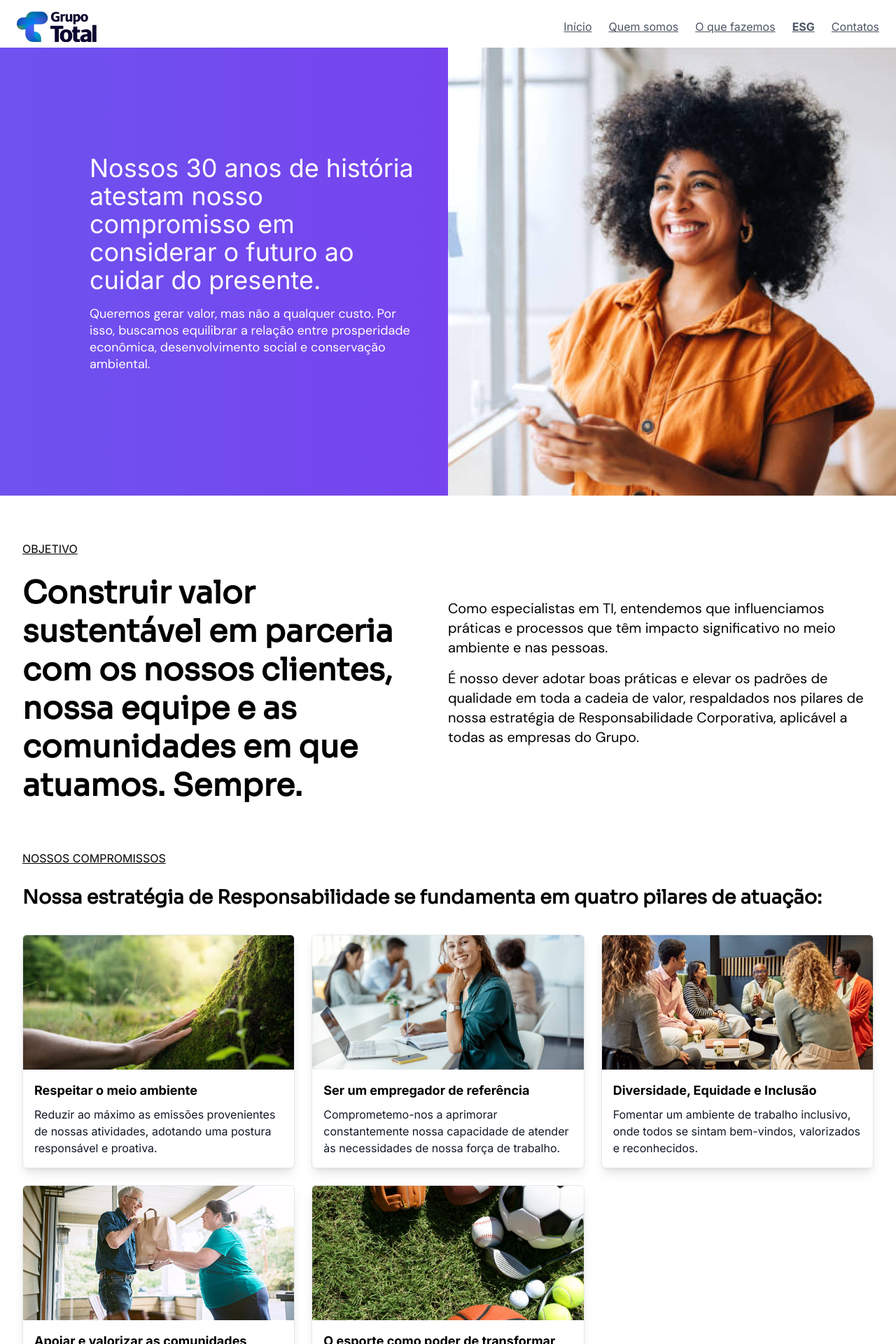
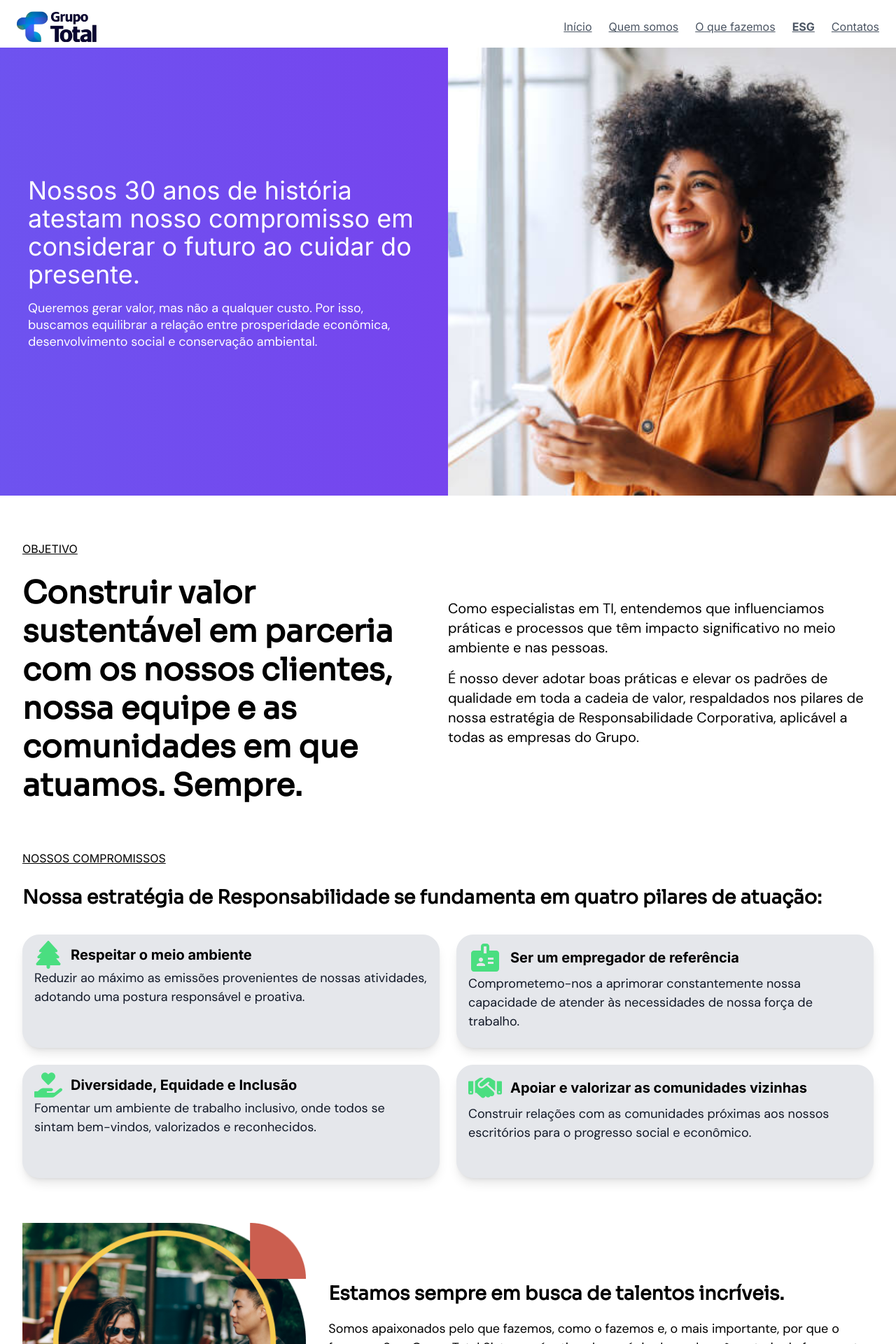
Before and after one commit to RafaelTaves/site_GrupoTotalSistemas, a Next.js app: page /ESG in a window 1280 px wide. Shown: the top 1920 px of the page at 70% size. Built offline with nearby package versions, Linux system fonts and the light colour scheme.

Commit message:
Novo esg + alterações banner

```diff
--- a/src/app/ESG/NossosCompromissos.js
+++ b/src/app/ESG/NossosCompromissos.js
@@ -1,33 +1,42 @@
 import React from 'react'
+import { FaTree, FaHandshake } from "react-icons/fa6";
+import { MdBadge } from "react-icons/md";
+import { FaHandHoldingHeart } from "react-icons/fa";
+// import { PiSoccerBallFill } from "react-icons/pi";
 
 export default function NossosCompromissos () {
 
   const cards = [
     {
     titulo: "Respeitar o meio ambiente",
+    icon: <FaTree className='text-green-400 h-10 w-auto'/>,
     paragrafo: "Reduzir ao máximo as emissões provenientes de nossas atividades, adotando uma postura responsável e proativa.",
     img: "./imagens/stockPhotoRespectEnviroment.jpg"
     },
     {
      titulo: "Ser um empregador de referência",
+     icon: <MdBadge className='text-green-400 h-12 w-auto'/>,
      paragrafo: "Comprometemo-nos a aprimorar constantemente nossa capacidade de atender às necessidades de nossa força de trabalho.",
      img: "./imagens/stockPhotoEmployer.jpg"
     },
     {
       titulo: "Diversidade, Equidade e Inclusão",
+      icon: <FaHandHoldingHeart className='text-green-400 h-10 w-auto'/>,
       paragrafo: "Fomentar um ambiente de trabalho inclusivo, onde todos se sintam bem-vindos, valorizados e reconhecidos.",
       img: "./imagens/stockPhotoInclusion.jpg"
      },
      {
       titulo: "Apoiar e valorizar as comunidades vizinhas",
+      icon: <FaHandshake className='text-green-400 h-12 w-auto'/>,
       paragrafo: "Construir relações com as comunidades próximas aos nossos escritórios para o progresso social e econômico.",
       img: "./imagens/stockPhotoHelpNeighboor.jpg"
      },
-     {
-      titulo: "O esporte como poder de transformar vidas, direcionar destinos e alterar narrativas.",
-      paragrafo: "Por essa razão, ao longo de mais de três décadas, temos sido um dos investidores em iniciativas que contribuem para o cenário esportivo nacional.",
-      img: "./imagens/stockPhotoSport.jpg"
-     }
+    //  {
+    //   titulo: "O esporte como poder de transformar vidas, direcionar destinos e alterar narrativas.",
+    //   icon: <PiSoccerBallFill className='text-green-400 h-28 w-auto'/>,
+    //   paragrafo: "Por essa razão, ao longo de mais de três décadas, temos sido um dos investidores em iniciativas que contribuem para o cenário esportivo nacional.",
+    //   img: "./imagens/stockPhotoSport.jpg"
+    //  }
   ]
 
   return(
@@ -37,16 +46,19 @@ export default function NossosCompromissos () {
           <h3 className="mb-6 underline subTitulo-cinza">NOSSOS COMPROMISSOS</h3>
           <h2 className="font-bold mb-8 h5Headline customPurple">Nossa estratégia de Responsabilidade se fundamenta em quatro pilares de atuação:</h2>
       </div>
-      <div className="grid grid-cols-1 sm:grid-cols-2 lg:grid-cols-3 gap-6">
+      <div className="grid grid-cols-1 sm:grid-cols-2 lg:grid-cols-2 gap-6">
         {cards.map((card) => (
-          <div key={card.id} className="bg-white rounded-md border shadow-lg overflow-hidden">
-            <img
+          <div key={card.id} className="bg-gray-200 rounded-3xl border shadow-lg overflow-hidden">
+            {/* <img
               src={card.img}
               className="w-full h-48 object-cover"
-            />
-            <div className="p-4">
-              <h3 className="text-lg font-bold mb-2 customPurple">{card.titulo}</h3>
-              <p className="text-gray-900">{card.paragrafo}</p>
+            /> */}
+            <div className="p-4 pt-2 h-40">
+              <div className='flex gap-x-3 '>
+                {card.icon}
+                <h3 className="text-xl font-bold customPurple self-center title">{card.titulo}</h3>
+              </div>
+              <p className="body1 text-gray-900">{card.paragrafo}</p>
             </div>
           </div>
         ))}
--- a/src/app/ESG/page.js
+++ b/src/app/ESG/page.js
@@ -12,6 +12,7 @@ export default function ESG () {
     <>
     <div id="NossosProdutos" className="App mx-auto max-w-screen-2xl">
         <Header esgBold="font-bold"/>
+    </div>
         <HomeBanner
         bg = "bg-light-green-I"
         textH1 = "text-white"
@@ -21,6 +22,7 @@ export default function ESG () {
         imagem = "./imagens/stockPhotoESG.jpg" // alterar imagem
         botao = {false}
         />
+    <div className="App mx-auto max-w-screen-2xl">
         <Objetivo />
         <NossosCompromissos />
         <TrabalheConosco />
--- a/src/app/GlobalComponents/Footer/index.js
+++ b/src/app/GlobalComponents/Footer/index.js
@@ -19,7 +19,6 @@ function Footer() {
                   <li className='mb-1'><Link href="/">Início</Link></li>
                   <li className='mb-1'><Link href="QuemSomos">Quem somos</Link></li>
                   <li className='mb-1'> <Link href="OQueFazemos">O que fazemos</Link></li>
-                  <li className='mb-1'><Link href="NossosProdutos">Nossos produtos</Link></li>
                   <li className='mb-1'><Link href="ESG">ESG</Link></li>
                   <li className='mb-1'><Link href="Contato">Contatos</Link></li>
                 </ul>
--- a/src/app/HomeComponents/HomeBanner.js
+++ b/src/app/HomeComponents/HomeBanner.js
@@ -2,13 +2,14 @@ import React from 'react';
 
 export default function HomeBanner(props) {
   return (
-    <div className="flex flex-col md:flex-row h-[80vh] w-full">
-      <div className={`md:w-[50vw] w-full  css-selector flex flex-col justify-center items-start text-white p-10 ps-32`}>
+    <div className="flex flex-col md:flex-row h-[80vh] w-full max-w-screen-3xl mx-auto">
+      <div className={`md:w-[50vw] w-full  css-selector flex flex-col justify-center items-start text-white p-10 2xl:ps-40 3xl:ps-64 HDxl:ps-72 2HDxl:ps-80 4HDxl:ps-96`}>
           <h1 className={`text-3xl md:text-4xl title mb-4 ${props.textH1}`}>{props.h1}</h1>
           <p className={`text-base body1 mb-6 ${props.textP}`}>
             {props.p}
           </p>
-        {props.botao === true ? <a href="#quemSomos">
+          {props.botao && (
+            <a href="#quemSomos">
               <button className={`mt-6 px-6 py-2 botao flex gap-2 ${props.textP} rounded-full shadow-lg`}>
                 <svg
                   xmlns="http://www.w3.org/2000/svg"
@@ -26,7 +27,8 @@ export default function HomeBanner(props) {
                 </svg>
                 Conheça mais
               </button>
-          </a> : ""}
+            </a>
+          )}
         </div>
 
       <div className="md:w-[50vw] w-full">
--- a/src/app/HomeComponents/NossosProdutos/index.js
+++ b/src/app/HomeComponents/NossosProdutos/index.js
@@ -11,7 +11,7 @@ function NossosProdutos() {
   return (
     <div id="NossosProdutos" className="bg-white pt-16 pb-0 p-8  max-w-7xl mx-auto">
       <div className="mx-auto px-4 sm:px-6 lg:px-0">
-        <h3 className="mb-6 underline subTitulo-cinza">NOSSOS PRODUTOS</h3>
+        <h3 className="mb-6 underline subTitulo-cinza">EMPRESAS</h3>
         <h2 className="h5Headline customPurple mb-4">Empresas do grupo</h2>
         <p className='body1'>O Grupo Total Sistemas cria tecnologias que ajudam as pessoas a expandir os negócios.</p>
         <div className="flex flex-wrap md:flex-nowrap justify-center items-center flex-col md:flex-row">
--- a/src/app/OQueFazemos/page.js
+++ b/src/app/OQueFazemos/page.js
@@ -14,6 +14,7 @@ const OQueFazemos = () => {
     <>
     <div id="OQueFazemos" className="App mx-auto max-w-screen-2xl">
         <Header oQueFazemosBold="font-bold"/>
+    </div>
         <HomeBanner
         bg = "bg-amber-400"
         textH1 = "text-white"
@@ -23,6 +24,7 @@ const OQueFazemos = () => {
         imagem = "./imagens/stockPhotoHandShake.jpg" // alterar imagem
         botao = {false}
         />
+    <div className="App mx-auto max-w-screen-2xl">
         <SolucoesPersonalizadas />
         <O_quefazemos titulo="Descubra como podemos elevar o seu negócio a novos patamares." />
         <ComoFazemos />
--- a/src/app/QuemSomos/page.js
+++ b/src/app/QuemSomos/page.js
@@ -12,6 +12,7 @@ export default function QuemSomos () {
     <>
     <div id="QuemSomos" className="App mx-auto max-w-screen-2xl">
         <Header quemSomosBold="font-bold"/>
+    </div>
         <HomeBanner
         bg = "bg-orange-400"
         textH1 = "text-white"
@@ -21,6 +22,7 @@ export default function QuemSomos () {
         imagem = "./imagens/stockPhotoAboutUs.jpg" // alterar imagem
         botao = {false}
         />
+    <div className="App mx-auto max-w-screen-2xl">
         <TextImg
         subtitulo="NOSSA HISTÓRIA"
         tSize="text-3xl"
--- a/src/app/page.js
+++ b/src/app/page.js
@@ -27,7 +27,6 @@ function App() {
       <div className="App mx-auto max-w-screen-2xl">
         <Quem_somos />
         <O_quefazemos titulo={"Pensamos no futuro. E pensamos em você."} />
-        {/* <Banner color="bg-[#D06F3D]" colorText="customPurple"/> */}
         <NossosProdutos />
         <FeedbackCarousel />
         <TrabalheConosco />
--- a/tailwind.config.js
+++ b/tailwind.config.js
@@ -3,6 +3,17 @@ module.exports = {
   purge: ['./src/**/*.{js,jsx,ts,tsx}', './public/index.html'],
   darkMode: false, // or 'media' or 'class'
   theme: {
+    screens: {
+      'HDxl': '1780px',
+      '2HDxl': '1880px',
+      '4HDxl': '2400px',
+      // outros breakpoints padrão podem ser mantidos ou removidos
+      'sm': '640px',
+      'md': '768px',
+      'lg': '1024px',
+      'xl': '1280px',
+      '2xl': '1536px',
+    },
     extend: {
       colors: {
         "custom-red": "#921004",
```
Also changed, not shown: src/app/HomeComponents/clientesBanner/index.js (+9 -9 lines), public/imagens/Logos/NoiLogo.png. Lines whose indentation alone changed are shown as unchanged.
